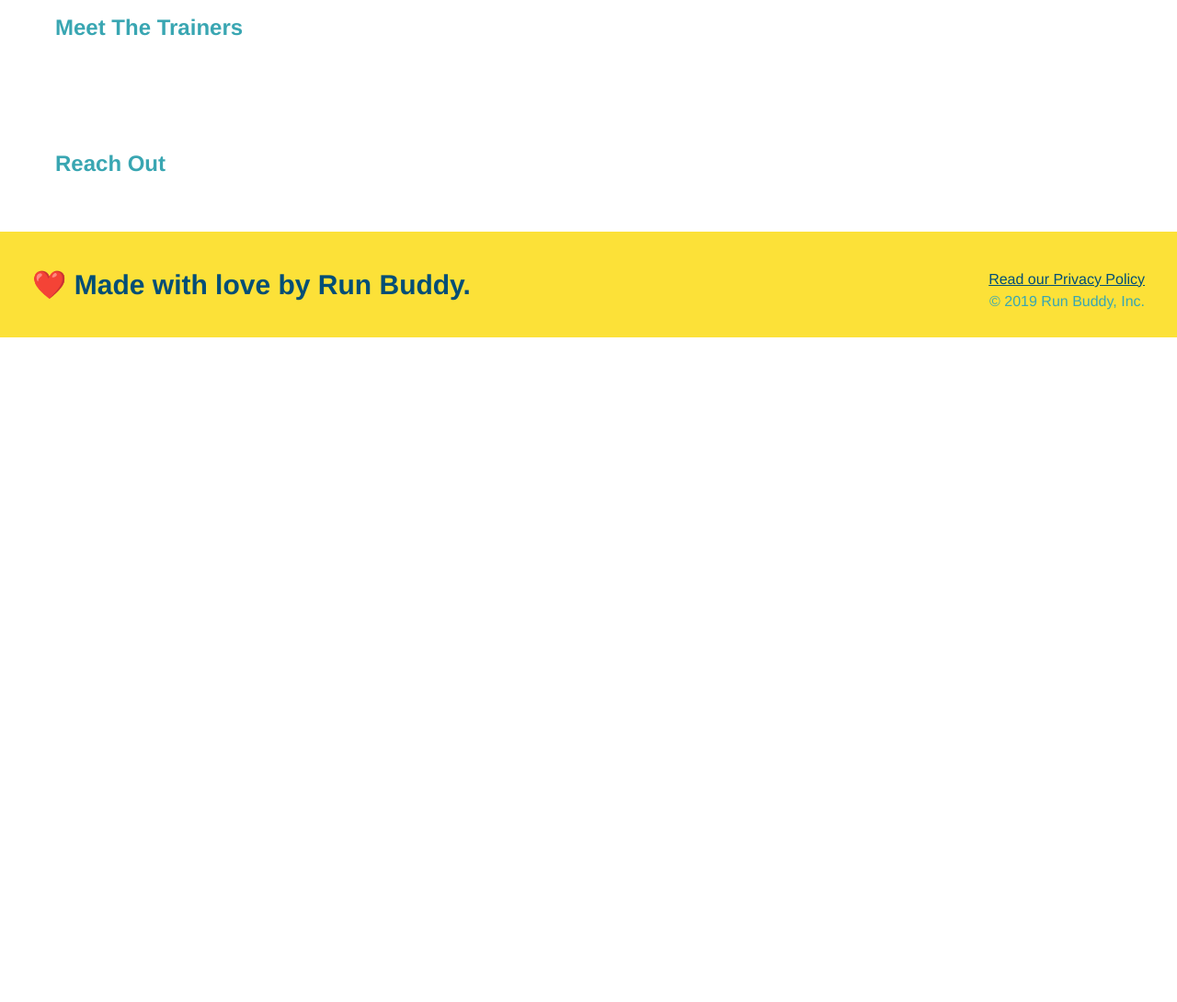
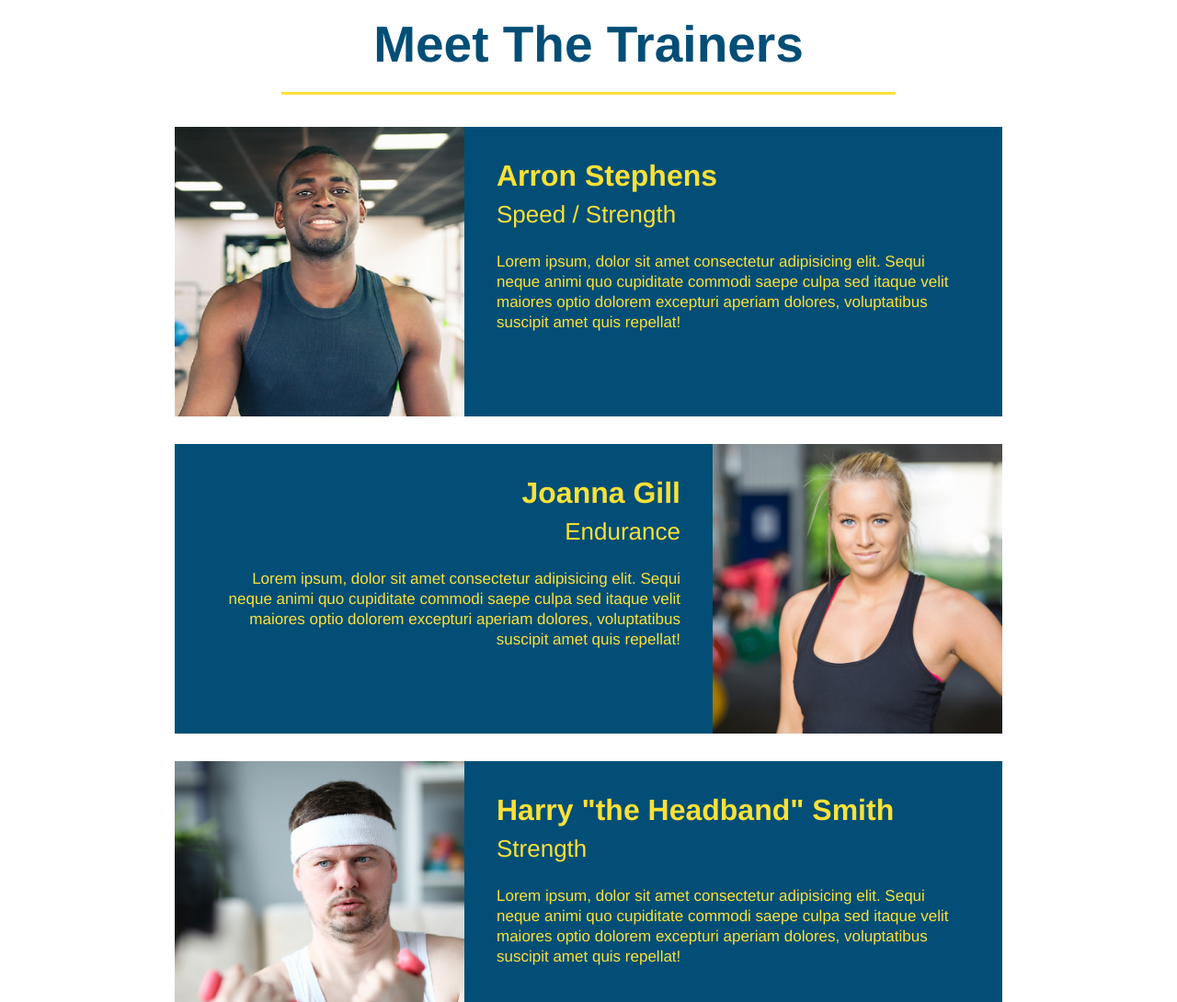
Before and after one commit to sdunn77/run-buddy-2, a plain HTML site: page index.html in a window 1280 px wide. Shown: the part 2740-3830 px from the top of the page at 92% size. Before the commit the page ends 3107 px from the top, so only its background shows below. Drawn offline with Linux system fonts and the light colour scheme.

Commit message:
meet the trainers section

```diff
--- a/assets/css/style.css
+++ b/assets/css/style.css
@@ -179,3 +179,52 @@ section {
 .steps span {
     font-size: 38px;
 }
+
+.trainers {
+    text-align: center;
+}
+
+.trainer {
+    width: 900px;
+    margin: 0 auto 30px auto;
+    background: #024e76;
+    color: #fce138;
+    overflow: auto;
+}
+
+.trainer img {
+    width: 35%;
+    float: left;
+    overflow: auto;
+}
+
+.trainer-bio {
+    padding: 35px;
+    float: left;
+    width: 65%;
+    overflow: auto;
+}
+
+.text-left {
+    text-align: left;
+}
+
+.text-right {
+    text-align: right;
+}
+
+.trainer-bio h3 {
+    font-size: 32px;
+    margin-bottom: 8px;
+}
+
+.trainer-bio h4 {
+    font-weight: lighter;
+    font-size: 26px;
+    margin-bottom: 25px;
+}
+
+.trainer-bio p {
+    font-size: 17px;
+    line-height: 1.3;
+}
--- a/index.html
+++ b/index.html
@@ -140,8 +140,67 @@
         </section>
 
         <!-- "meet the trainers" section -->
-        <section>
-            <h2>Meet The Trainers</h2>
+        <section id="your-trainers" class="trainers">
+            <h2 class="section-title primary-border"> Meet The Trainers</h2>
+
+            <!-- first trainer bio -->
+            <article class="trainer">
+
+                <img src="./assets/images/trainer-1.jpg" alt="Arron Stephens in his workout clothes, ready to pump iron" />
+
+                <div class="trainer-bio text-left">
+
+                    <h3>Arron Stephens</h3>
+
+                    <h4>Speed / Strength</h4>
+
+                    <p>
+                        Lorem ipsum, dolor sit amet consectetur adipisicing elit. Sequi neque animi quo cupiditate commodi saepe culpa sed
+                        itaque velit maiores optio dolorem excepturi aperiam dolores, voluptatibus suscipit amet quis repellat!
+                    </p>
+                </div>
+
+            </article>
+
+            <!-- second trainer bio -->
+            <article class="trainer">
+
+                <div class="trainer-bio text-right">
+
+                    <h3>Joanna Gill</h3>
+
+                    <h4>Endurance</h4>
+
+                    <p>
+                        Lorem ipsum, dolor sit amet consectetur adipisicing elit. Sequi neque animi quo cupiditate commodi saepe culpa sed
+                        itaque velit maiores optio dolorem excepturi aperiam dolores, voluptatibus suscipit amet quis repellat!
+                    </p>
+
+                </div>
+
+                <img src="./assets/images/trainer-2.jpg" alt="Joanna Gill cooling off after a workout" />
+
+            </article>
+
+            <!-- third trainer bio -->
+            <article class="trainer">
+
+                <img src="./assets/images/trainer-3.jpg" alt="Harry Smith wearing a headband and lifting comically small pink weights" />
+
+                <div class="trainer-bio text-left">
+
+                    <h3>Harry "the Headband" Smith</h3>
+
+                    <h4>Strength</h4>
+
+                    <p>
+                        Lorem ipsum, dolor sit amet consectetur adipisicing elit. Sequi neque animi quo cupiditate commodi saepe culpa sed
+                        itaque velit maiores optio dolorem excepturi aperiam dolores, voluptatibus suscipit amet quis repellat!
+                    </p>
+
+                </div>
+
+            </article>
         </section>
 
         <!-- "reach out" section-->
```
Also changed, not shown: assets/images/trainer-1.jpg (added), assets/images/trainer-2.jpg (added), assets/images/trainer-3.jpg (added).
